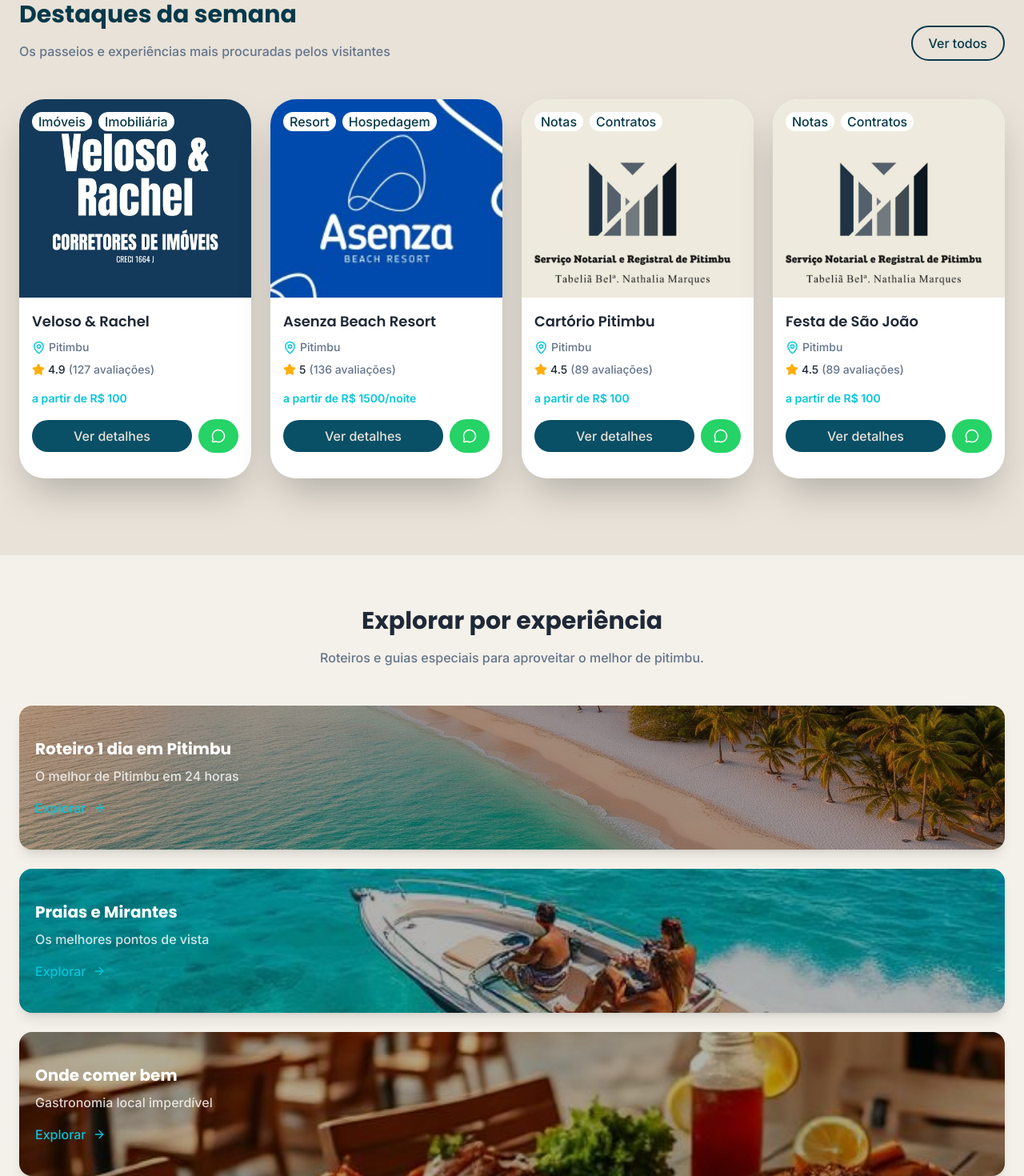
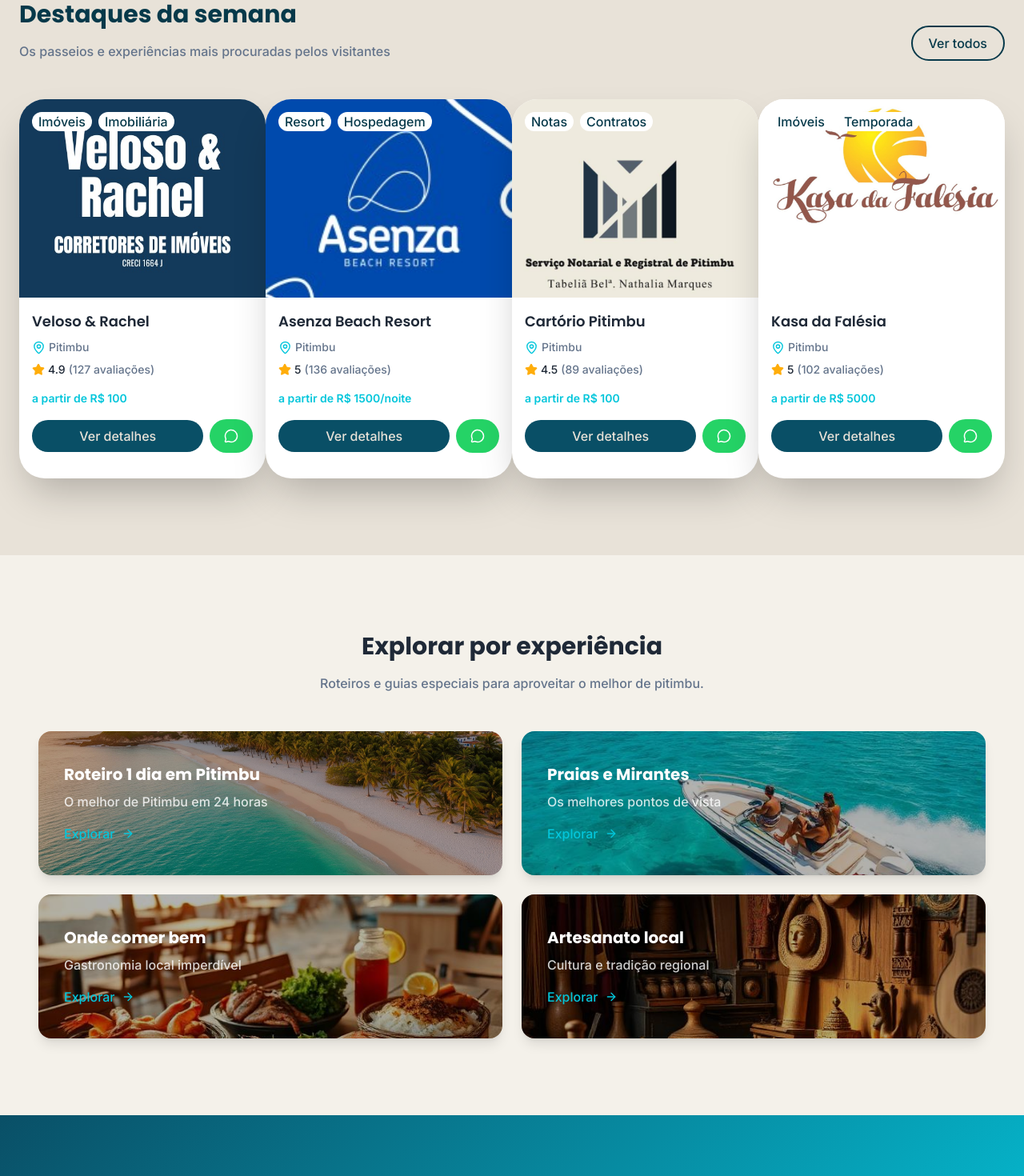
Before and after one commit to Carlosmveloso/nortcity, a React (Vite) app: page / in a window 1280 px wide. Shown: the part 1520-2990 px from the top of the page at 80% size. Built offline with nearby package versions, Linux system fonts and the light colour scheme.

Commit message:
últimos ajustes

```diff
--- a/src/components/home/ExperiencesSection.jsx
+++ b/src/components/home/ExperiencesSection.jsx
@@ -4,7 +4,8 @@
 function ExperiencesSection() {
     return (
         <>
-            <section className="py-16 px-6 bg-background">
+            <section className="py-16 md:py-24 px-6 bg-background">
+                <div className='container'>
                     <div className="text-center mb-12">
                         <h2 className="font-head font-bold text-foreground text-3xl mb-4">
                             {experiencesSection.title}
@@ -13,8 +14,9 @@
                             {experiencesSection.description}
                         </p>
                     </div>
-                <div className='flex flex-col gap-6'>
+                    <div className='grid grid-cols-1 md:grid-cols-2 gap-6'>
                         <ExperienceCard />
+                    </div>
                 </div>
             </section>
         </>
--- a/src/components/home/FeaturedSection.jsx
+++ b/src/components/home/FeaturedSection.jsx
@@ -13,7 +13,7 @@
                         </div>
                         <a className='flex justify-center mt-4 py-2 px-5 border-2 border-dark-ocean rounded-full' href="">Ver todos</a>
                     </section>
-                    <section className="grid grid-cols-1 sm:grid-cols-2 lg:grid-cols-4 gap-6 justify-items-center w-full">
+                    <section className="grid grid-cols-1 sm:grid-cols-2 lg:grid-cols-4 justify-items-center w-full">
                         <FeaturedCard />
                     </section>
                 </section>
--- a/src/components/ui/ExperienceCard.jsx
+++ b/src/components/ui/ExperienceCard.jsx
@@ -13,7 +13,7 @@
                         className="relative min-h-45 rounded-2xl overflow-hidden bg-cover bg-center shadow-lg"
                     >
                         <div className="absolute inset-0 bg-black/30" />
-                        <div className="relative z-10 min-h-45 flex flex-col justify-center p-5">
+                        <div className="relative z-10 min-h-45 flex flex-col justify-center p-8">
                             <p className="font-head font-bold text-xl text-card mb-2">
                                 {experience.title}
                             </p>
--- a/src/components/ui/FeaturedCard.jsx
+++ b/src/components/ui/FeaturedCard.jsx
@@ -10,7 +10,7 @@
                         className="w-full max-w-82.5 bg-card rounded-4xl relative shadow-2xl"
                         key={featured.title}
                     >
-                        <div className='h-62  overflow-hidden rounded-t-4xl'>
+                        <div className='h-62 overflow-hidden rounded-t-4xl'>
                             <img
                                 className="w-full h-full object-cover"
                                 src={featured.img}
--- a/src/data/featureSection.js
+++ b/src/data/featureSection.js
@@ -1,6 +1,7 @@
 import velosoRachel from '../assets/featuredClients/veloso-rachel-logo.jpg';
 import asenzaResort from '../assets/featuredClients/asenza-logo.jpg';
 import cartorioPitimbu from "../assets/featuredClients/cartorio-pitimbu.jpg";
+import kasaFalezia from "../assets/featuredClients/Kasa da Falésia.png";
 
 export const featureSection = [
     {
@@ -34,13 +35,13 @@
         altText: 'Catório Pitimbu',
     },
     {
-        title: 'Festa de São João',
+        title: 'Kasa da Falésia',
         local: 'Pitimbu',
-        categories: ['Notas', 'Contratos'],
-        grade: 4.5,
-        feedbacks: 89,
-        from: 100,
-        img: cartorioPitimbu,
-        altText: 'Catório Pitimbu',
+        categories: ['Imóveis', 'Temporada'],
+        grade: 5.0,
+        feedbacks: 102,
+        from: 5000,
+        img: kasaFalezia,
+        altText: 'Kasa da falésia',
     },
 ];
```
Also changed, not shown: src/assets/featuredClients/Kasa da Falésia.png (added). Lines whose indentation alone changed are shown as unchanged.
